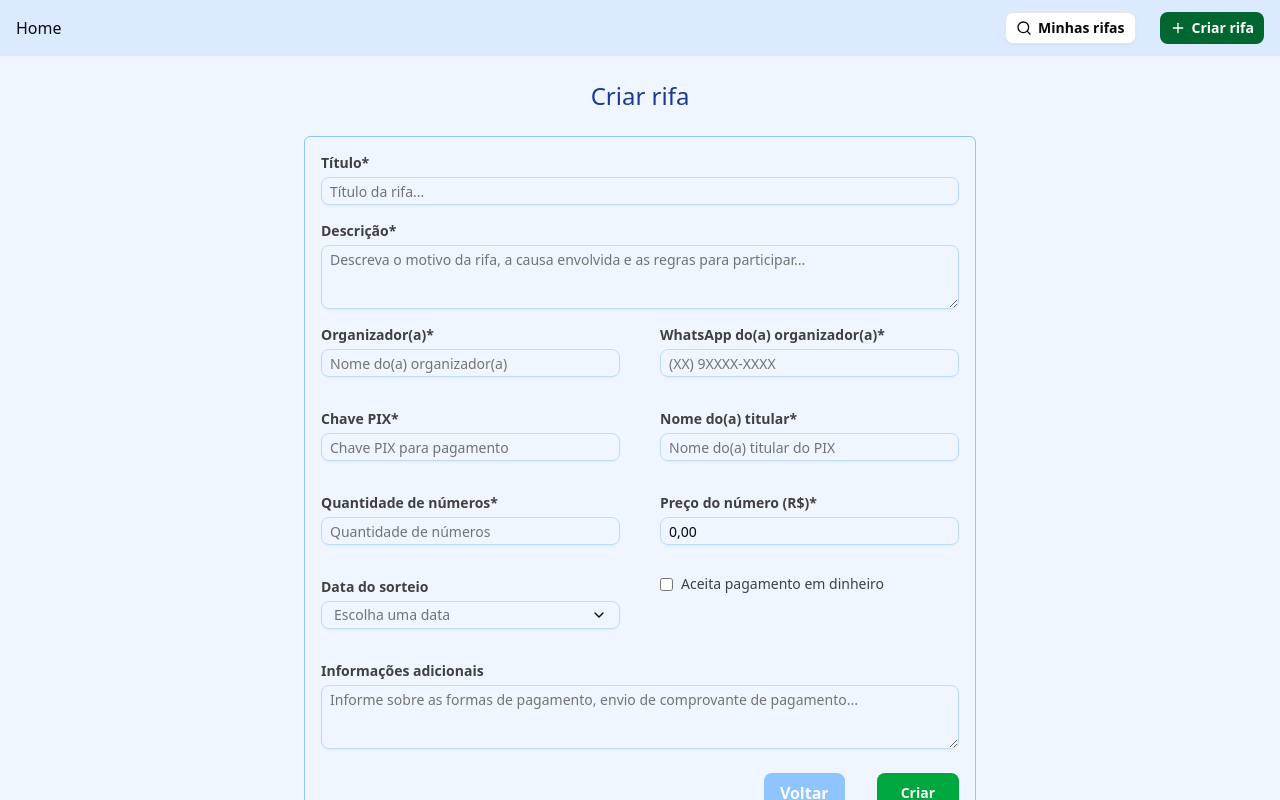
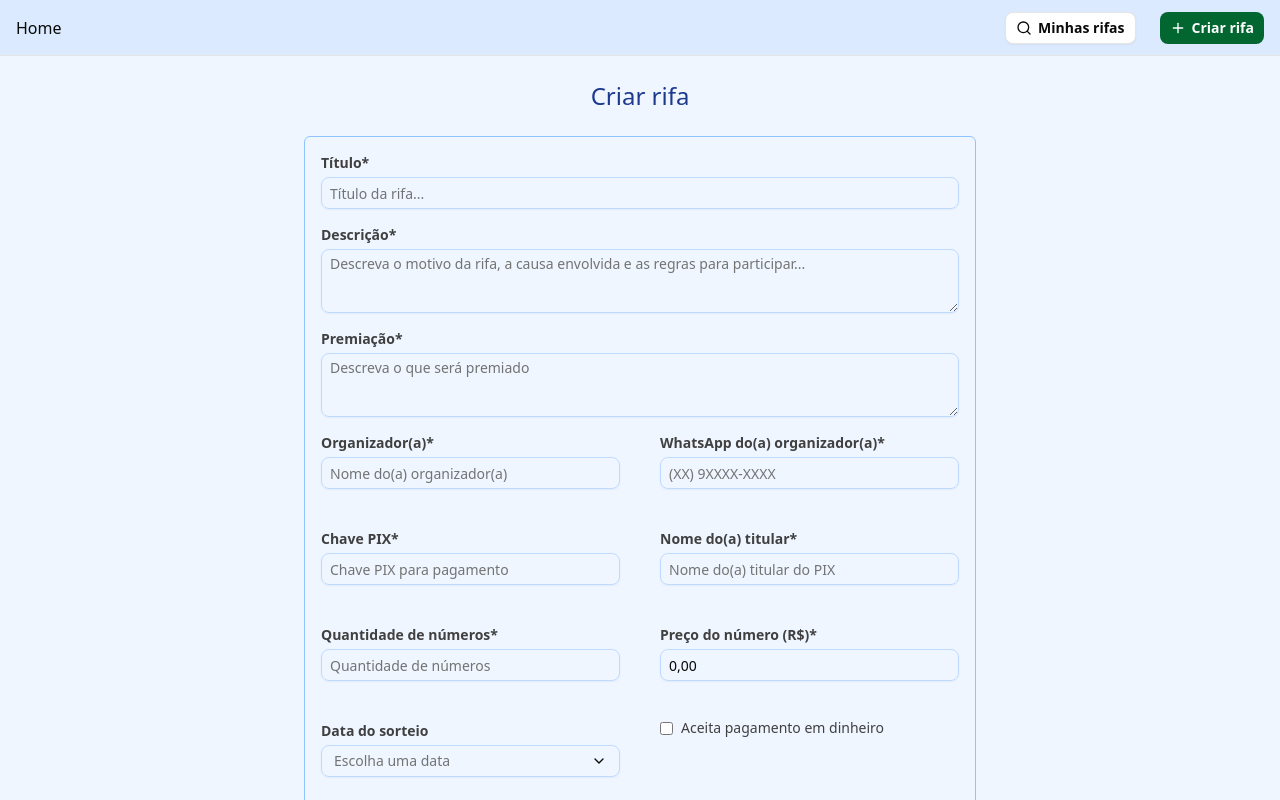
Before and after one commit to danielosilva1/raffle, a Next.js app: page /add-raffle in a window 1280 px wide. Shown: the top 800 px of the page. Built offline with nearby package versions, Linux system fonts and the light colour scheme.

Commit message:
feat: integrate form with create raffle action

```diff
--- /dev/null
+++ b/src/app/(authenticated)/add-raffle/_components/add-raffle-form.tsx
@@ -0,0 +1,163 @@
+"use client";
+
+import { FormCheckbox } from "@/components/form/form-checkbox";
+import { FormCurrencyInput } from "@/components/form/form-currency-input";
+import { FormDatePicker } from "@/components/form/form-date-picker";
+import { FormInput } from "@/components/form/form-input";
+import { FormPhoneInput } from "@/components/form/form-phone-input";
+import { FormSubmit } from "@/components/form/form-submit";
+import { FormTextarea } from "@/components/form/form-textarea";
+import { createRaffle } from "@/lib/actions/create-raffle/create-raffle";
+import { FormState } from "@/lib/actions/create-raffle/types";
+import Link from "next/link";
+import { useActionState } from "react";
+
+export const AddRaffleForm = () => {
+  const [state, formAction] = useActionState<FormState, FormData>(
+    createRaffle,
+    {
+      data: null,
+      errors: {},
+    }
+  );
+
+  return (
+    <form
+      action={formAction}
+      className="p-4 w-[80%] space-y-4 border border-blue-300 rounded-sm
+      xl:max-w-2xl"
+    >
+      <FormInput
+        id="title"
+        label="Título*"
+        className="h-8 border border-blue-200"
+        placeholder="Título da rifa..."
+        errors={state.errors}
+      />
+      <FormTextarea
+        id="description"
+        label="Descrição*"
+        className="border border-blue-200"
+        placeholder="Descreva o motivo da rifa, a causa envolvida e as regras para participar..."
+        errors={state.errors}
+      />
+      <FormTextarea
+        id="award"
+        label="Premiação*"
+        className="border border-blue-200"
+        placeholder="Descreva o que será premiado"
+        errors={state.errors}
+      />
+
+      <div
+        className="
+            space-y-4
+            md:flex md:justify-between md:space-x-10
+          "
+      >
+        <FormInput
+          id="organizerName"
+          label="Organizador(a)*"
+          className="h-8 border border-blue-200 w-full"
+          placeholder="Nome do(a) organizador(a)"
+          errors={state.errors}
+        />
+
+        <FormPhoneInput
+          id="organizerPhoneNumber"
+          label="WhatsApp do(a) organizador(a)*"
+          className="h-8 border border-blue-200"
+          placeholder="(XX) 9XXXX-XXXX"
+          errors={state.errors}
+        />
+      </div>
+
+      <div
+        className="
+            space-y-4
+            md:flex md:justify-between md:space-x-10
+          "
+      >
+        <FormInput
+          id="pixKey"
+          label="Chave PIX*"
+          className="h-8 border border-blue-200 w-full"
+          placeholder="Chave PIX para pagamento"
+          errors={state.errors}
+        />
+        <FormInput
+          id="pixHolderName"
+          label="Nome do(a) titular*"
+          className="h-8 border border-blue-200"
+          placeholder="Nome do(a) titular do PIX"
+          errors={state.errors}
+        />
+      </div>
+
+      <div
+        className="
+            space-y-4
+            md:flex md:justify-between md:space-x-10
+          "
+      >
+        <FormInput
+          id="numberQuantity"
+          label="Quantidade de números*"
+          className="h-8 border border-blue-200 w-full"
+          placeholder="Quantidade de números"
+          errors={state.errors}
+        />
+        <FormCurrencyInput
+          id="numberPrice"
+          label="Preço do número (R$)*"
+          className="h-8 border border-blue-200"
+          placeholder="0,00"
+          errors={state.errors}
+        />
+      </div>
+
+      <div
+        className="
+            space-y-4
+            md:flex md:justify-between md:space-x-10
+          "
+      >
+        <FormDatePicker
+          id="drawDate"
+          label="Data do sorteio"
+          className="h-8 bg-transparent border border-blue-200 w-full hover:bg-transparent"
+          placeholder="Escolha uma data"
+          errors={state.errors}
+        />
+        <FormCheckbox
+          id="allowCashPayment"
+          label="Aceita pagamento em dinheiro"
+          errors={state.errors}
+        />
+      </div>
+
+      <FormTextarea
+        id="additionalInfo"
+        label="Informações adicionais"
+        className="border border-blue-200"
+        placeholder="Informe sobre as formas de pagamento, envio de comprovante de pagamento..."
+        errors={state.errors}
+      />
+
+      <div className="flex flex-col space-y-2 justify-end mt-6 md:flex-row md:space-x-8">
+        <Link
+          href="/"
+          className="h-10 flex justify-center items-center bg-blue-300 text-white font-semibold rounded-md px-4 hover:bg-blue-300/70"
+        >
+          <span>Voltar</span>
+        </Link>
+
+        <FormSubmit
+          label="Criar"
+          className="font-semibold px-6 bg-green-600 hover:bg-green-600/70"
+          size="lg"
+        />
+      </div>
+    </form>
+  );
+};
--- a/src/app/(authenticated)/add-raffle/page.tsx
+++ b/src/app/(authenticated)/add-raffle/page.tsx
@@ -1,12 +1,6 @@
-import { FormCheckbox } from "@/components/form/form-checkbox";
-import { FormCurrencyInput } from "@/components/form/form-currency-input";
-import { FormDatePicker } from "@/components/form/form-date-picker";
-import { FormInput } from "@/components/form/form-input";
-import { FormPhoneInput } from "@/components/form/form-phone-input";
-import { FormSubmit } from "@/components/form/form-submit";
-import { FormTextarea } from "@/components/form/form-textarea";
 import { Metadata } from "next";
-import Link from "next/link";
+
+import { AddRaffleForm } from "./_components/add-raffle-form";
 
 export const metadata: Metadata = {
   title: "Criar rifa",
@@ -18,125 +12,7 @@ export default function AddRaffle() {
     <div className="w-full flex flex-col items-center pt-6 pb-6">
       <h1 className="mb-6 text-2xl text-blue-900">Criar rifa</h1>
 
-      <form
-        className="p-4 w-[80%] space-y-4 border border-blue-300 rounded-sm
-      xl:max-w-2xl"
-      >
-        <FormInput
-          id="title"
-          label="Título*"
-          className="border border-blue-200"
-          placeholder="Título da rifa..."
-        />
-        <FormTextarea
-          id="description"
-          label="Descrição*"
-          className="border border-blue-200"
-          placeholder="Descreva o motivo da rifa, a causa envolvida e as regras para participar..."
-        />
-
-        <div
-          className="
-            space-y-4
-            md:flex md:justify-between md:space-x-10
-          "
-        >
-          <FormInput
-            id="organizerName"
-            label="Organizador(a)*"
-            className="border border-blue-200 w-full"
-            placeholder="Nome do(a) organizador(a)"
-          />
-
-          <FormPhoneInput
-            id="organizerPhoneNumber"
-            label="WhatsApp do(a) organizador(a)*"
-            className="border border-blue-200"
-            placeholder="(XX) 9XXXX-XXXX"
-          />
-        </div>
-
-        <div
-          className="
-            space-y-4
-            md:flex md:justify-between md:space-x-10
-          "
-        >
-          <FormInput
-            id="pixKey"
-            label="Chave PIX*"
-            className="border border-blue-200 w-full"
-            placeholder="Chave PIX para pagamento"
-          />
-          <FormInput
-            id="pixHolderName"
-            label="Nome do(a) titular*"
-            className="border border-blue-200"
-            placeholder="Nome do(a) titular do PIX"
-          />
-        </div>
-
-        <div
-          className="
-            space-y-4
-            md:flex md:justify-between md:space-x-10
-          "
-        >
-          <FormInput
-            id="numberQuantity"
-            label="Quantidade de números*"
-            className="border border-blue-200 w-full"
-            placeholder="Quantidade de números"
-          />
-          <FormCurrencyInput
-            id="numberPrice"
-            label="Preço do número (R$)*"
-            className="border border-blue-200"
-            placeholder="0,00"
-          />
-        </div>
-
-        <div
-          className="
-            space-y-4
-            md:flex md:justify-between md:space-x-10
-          "
-        >
-          <FormDatePicker
-            id="drawDate"
-            label="Data do sorteio"
-            className="bg-transparent border border-blue-200 w-full hover:bg-transparent"
-            placeholder="Escolha uma data"
-          />
-
-          <FormCheckbox
-            id="allowCashPayment"
-            label="Aceita pagamento em dinheiro"
-          />
-        </div>
-
-        <FormTextarea
-          id="additionalInfo"
-          label="Informações adicionais"
-          className="border border-blue-200"
-          placeholder="Informe sobre as formas de pagamento, envio de comprovante de pagamento..."
-        />
-
-        <div className="flex flex-col space-y-2 justify-end mt-6 md:flex-row md:space-x-8">
-          <Link
-            href="/"
-            className="h-10 flex justify-center items-center bg-blue-300 text-white font-semibold rounded-md px-4 hover:bg-blue-300/70"
-          >
-            <span>Voltar</span>
-          </Link>
-
-          <FormSubmit
-            label="Criar"
-            className="font-semibold px-6 bg-green-600 hover:bg-green-600/70"
-            size="lg"
-          />
-        </div>
-      </form>
+      <AddRaffleForm />
     </div>
   );
 }
```
